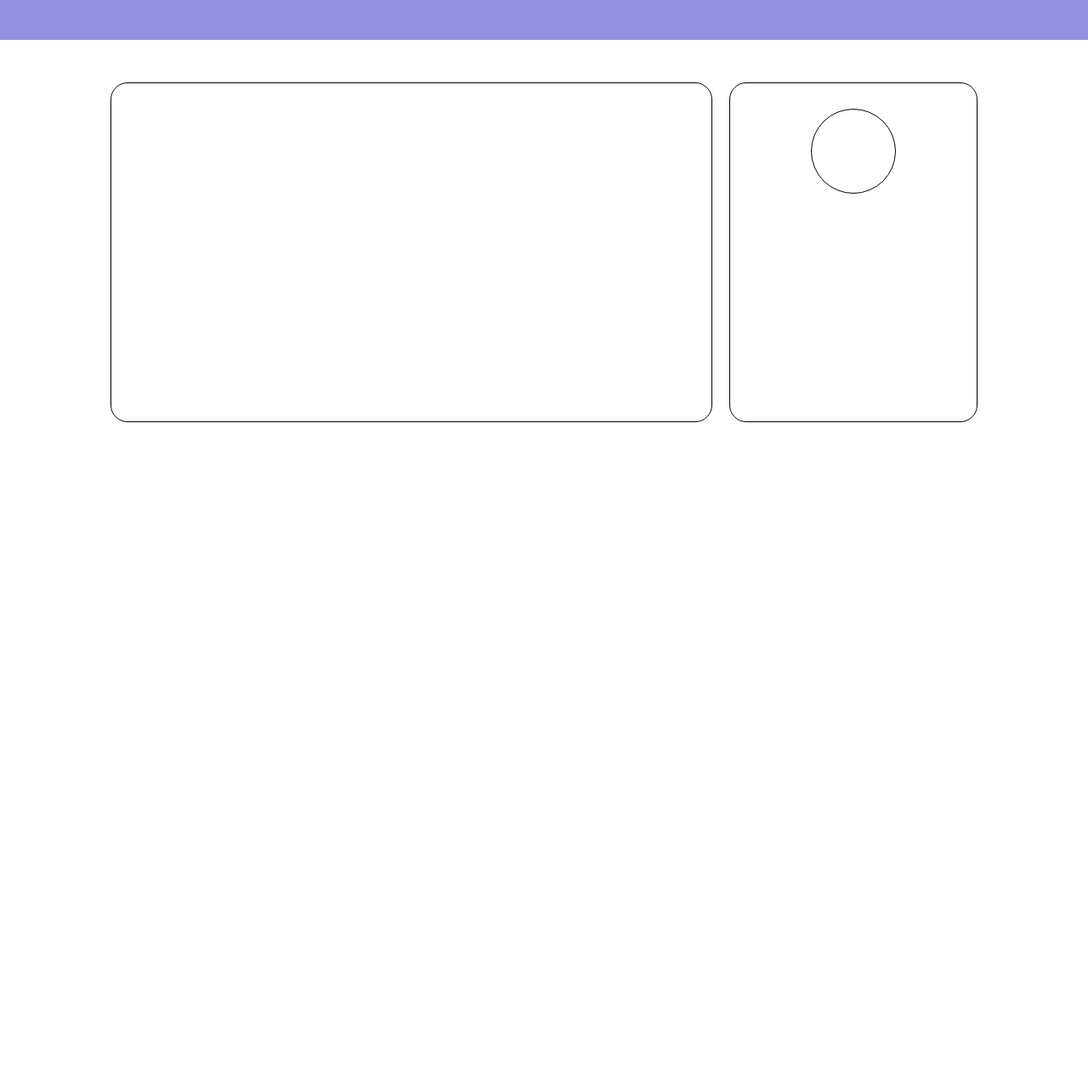
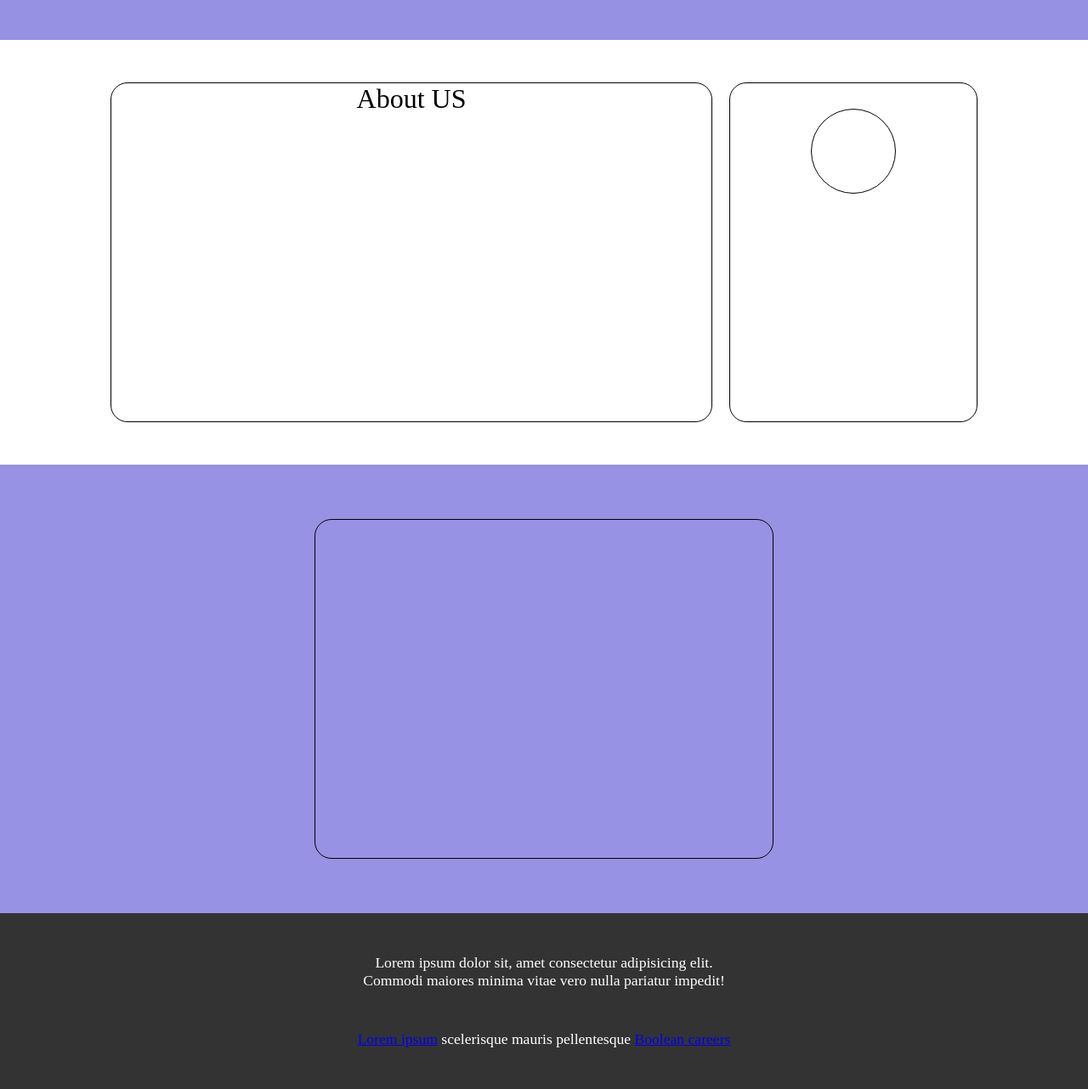
Before and after one commit to UmbertoDV/htmlcss-responsive-layout, a plain HTML site: page index.html in a window 1280 px wide. Shown: the part 3494-4776 px from the top of the page at 85% size. Before the commit the page ends 4041 px from the top, so only its background shows below. Drawn offline with Linux system fonts and the light colour scheme.

Commit message:
footer and get strted responsive

```diff
--- a/css/mobile.css
+++ b/css/mobile.css
@@ -31,7 +31,7 @@
     .app-development{
         height: 100%;
     }
-    /* Benefits / Fourth */
+    /* Benefits / Fourth Section */
     .benefit .row{
         flex-direction: column;
     }
@@ -41,4 +41,13 @@
     .benefit{
         height: 100%;
     }
+    /* About Us / Fifth Section */
+    .about-us .card.right.d-flex,
+    .about-us .card.left
+    {
+        width: 100%;
+    }
+    .about-us .row{
+        flex-direction: column;
+    }
 }
--- a/css/style.css
+++ b/css/style.css
@@ -4,6 +4,10 @@ header{
 }
 ul{
     list-style: none;
+}
+footer{
+    background-color: #333333;
+    color: white;
 }
 
 /* Header */
@@ -95,6 +99,7 @@ ul{
 /* Benefits / Fourth */
 .benefit{
     background-color: #9691e3;
+    text-align: center;
 }
 .benefit .row{
     flex-wrap: wrap;
@@ -145,3 +150,29 @@ ul{
     height: 100px;
     border: 1px solid black;
 }
+.about-us h4{
+    font-size: 2rem;
+    text-align: center;
+}
+
+/* Get Started / Sixth Section */
+.get-started{
+    background-color: #9792e4;
+    padding: 4rem 0;
+}
+.get-started .card{
+    height: 400px;
+    border: 1px solid black;
+    border-radius: 20px;
+    width: 100%;
+}
+
+/* Footer */
+.all-footer{
+    padding: 3rem 0;
+    text-align: center;
+    font-size: 1.1rem;
+}
+.all-footer p:first-child{
+    margin-bottom: 3rem;
+}
--- a/css/utils.css
+++ b/css/utils.css
@@ -1,5 +1,4 @@
 /* Utils */
-
 .big-container {
 	max-width: 1200px;
 	margin: 0 auto;
@@ -15,6 +14,16 @@
 	margin: 0 auto;
 	padding: 0 30px;
 }
+.tiny-container {
+	max-width: 600px;
+	margin: 0 auto;
+	padding: 0 30px;
+}
+.footer-container {
+	max-width: 500px;
+	margin: 0 auto;
+	padding: 0 30px;
+}
 .clearfix::after {
 	content: '';
 	clear: both;
--- a/index.html
+++ b/index.html
@@ -83,17 +83,17 @@
 				</div>
 			</div>
 		</section>
-		<!-- Benefits / Fourth -->
+		<!-- Benefits / Fourth Section -->
 		<section class="benefit">
 			<div class="big-container">
 				<h3>Benefits of working with us</h3>
 				<div class="row d-flex">
-					<div class="card"></div>
-					<div class="card"></div>
-					<div class="card"></div>
-					<div class="card"></div>
-					<div class="card"></div>
-					<div class="card"></div>
+					<div class="card">1</div>
+					<div class="card">2</div>
+					<div class="card">3</div>
+					<div class="card">4</div>
+					<div class="card">5</div>
+					<div class="card">6</div>
 				</div>
 			</div>
 		</section>
@@ -101,7 +101,9 @@
 		<section class="about-us">
 			<div class="medium-container">
 				<div class="row d-flex">
-					<div class="card left"></div>
+					<div class="card left">
+						<h4>About US</h4>
+					</div>
 					<div class="card right d-flex">
 						<div class="circle"></div>
 					</div>
@@ -110,11 +112,24 @@
 		</section>
 		<!-- Get Started / Sixth Section -->
 		<section class="get-started">
-
+			<div class="tiny-container">
+				<div class="row">
+					<div class="card"></div>
+				</div>
+			</div>
 		</section>
 	</main>
 	<footer>
-
+		<section class="all-footer">
+			<div class="footer-container">
+				<p>
+					Lorem ipsum dolor sit, amet consectetur adipisicing elit.<br> Commodi maiores minima vitae vero nulla pariatur impedit!
+				</p>
+				<p>
+					<a href="#">Lorem ipsum</a> scelerisque mauris pellentesque  <a href="#">Boolean careers</a>
+				</p>
+			</div>
+		</section>
 	</footer>
 </body>
 </html>
```
